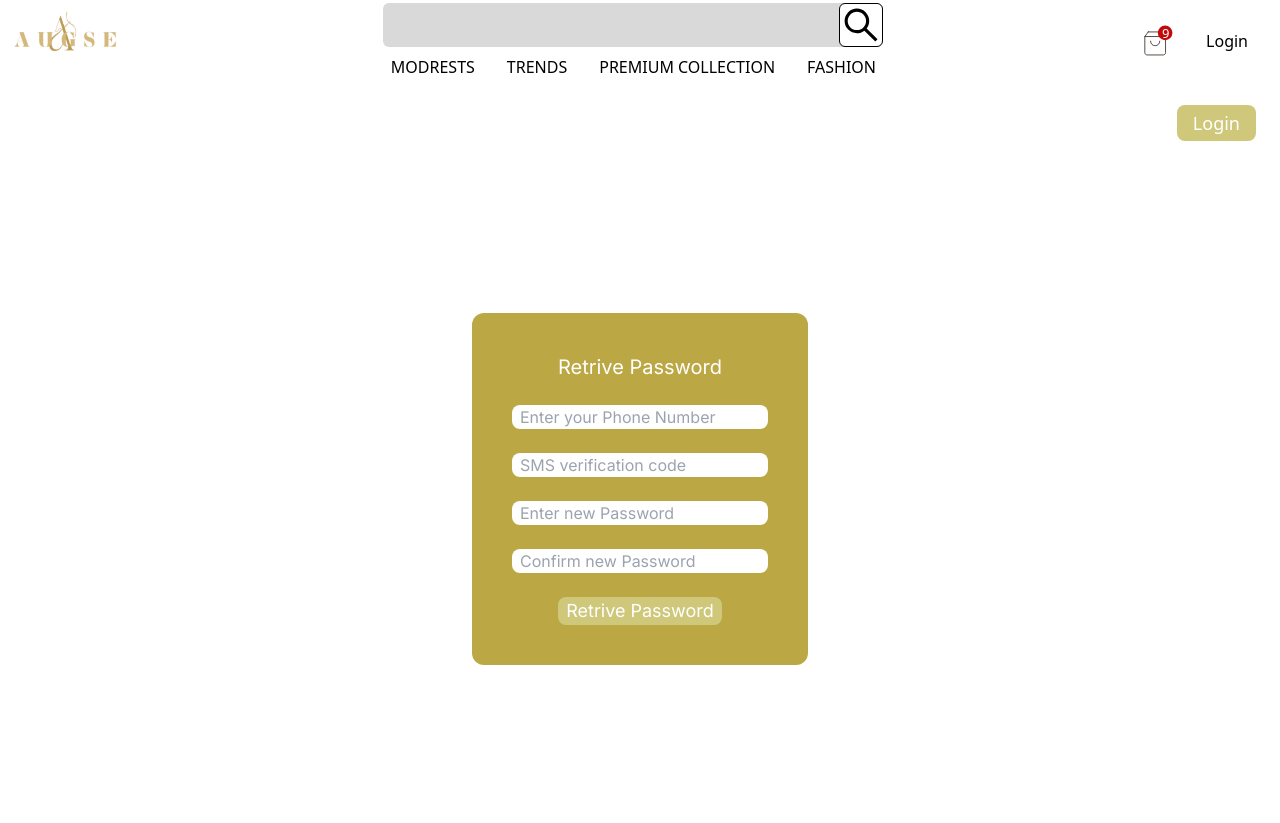
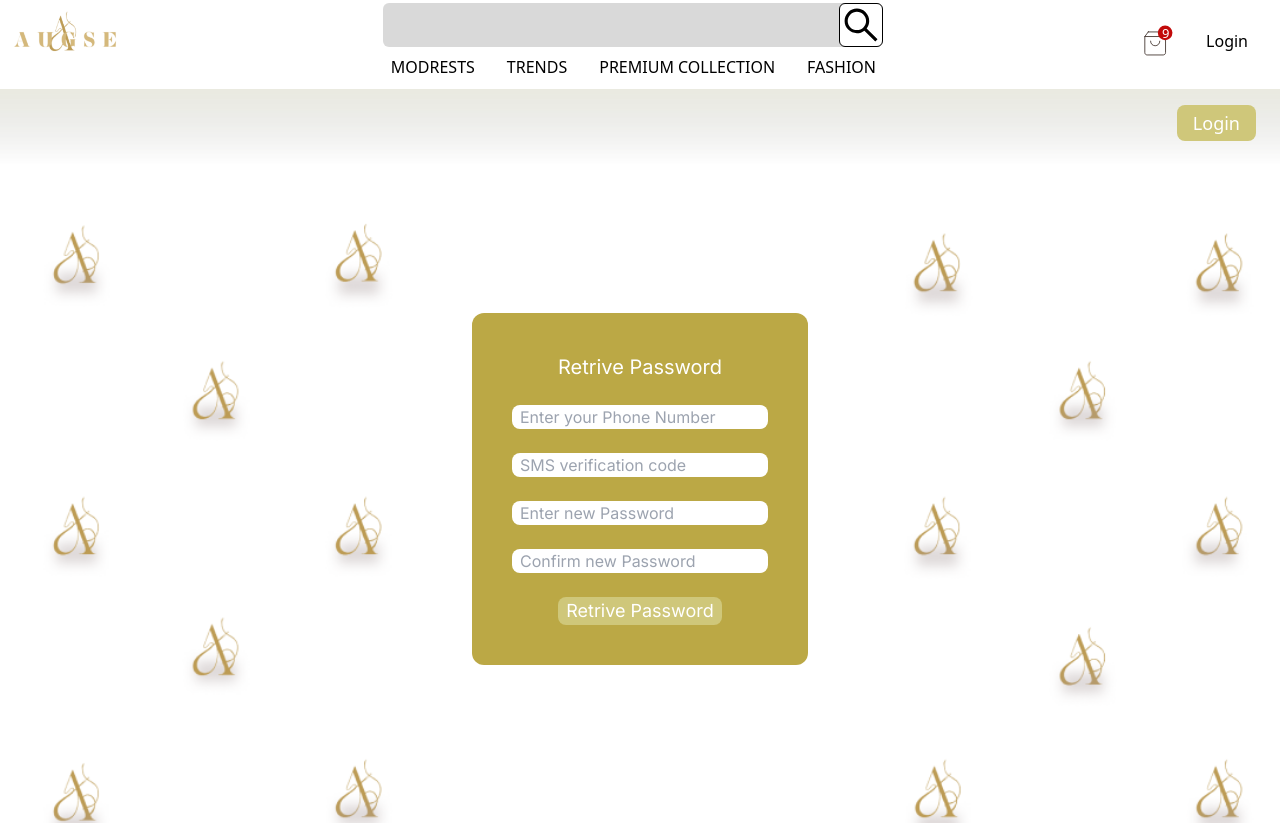
Before and after one commit to Chandan17801/frontend-temp, a Next.js app: page /users/reset_password in a window 1280 px wide. Shown: the top 823 px of the page. Built offline with nearby package versions, Linux system fonts and the light colour scheme.

Commit message:
bg added

```diff
--- a/package.json
+++ b/package.json
@@ -10,6 +10,7 @@
   },
   "dependencies": {
     "autoprefixer": "10.4.14",
+    "axios": "^1.4.0",
     "eslint": "8.45.0",
     "eslint-config-next": "13.4.12",
     "next": "13.4.12",
--- /dev/null
+++ b/src/pages/404.jsx
@@ -0,0 +1,9 @@
+import React from 'react'
+
+const Error = () => {
+  return (
+    <div>Error</div>
+  )
+}
+
+export default Error
--- /dev/null
+++ b/src/pages/api/users/register.js
@@ -0,0 +1,9 @@
+import axios from "axios";
+
+export default async function register(req, res) {
+  try {
+    const response = await axios.post();
+  } catch (error) {
+    console.log(error);
+  }
+}
--- a/src/pages/users/login.jsx
+++ b/src/pages/users/login.jsx
@@ -3,6 +3,7 @@
 import Link from "next/link";
 
 const inter = Inter({ subsets: ["latin"] });
+
 
 const Login = () => {
   const [loginData, setLoginData] = useState({});
@@ -19,8 +20,8 @@
     console.log("Submited");
   };
   return (
-    <div className="relative">
-      <section className=" min-h-screen  flex justify-center items-center absolute top-0 left-0 w-full bg bg-transparent">
+    <div className="relative" >
+      <section className="usersContainer min-h-screen  flex justify-center items-center absolute top-0 left-0 w-full bg bg-transparent">
         <form
           onSubmit={handleSubmit}
           className={`flex flex-col justify-center items-center gap-6 bg-[#A89011C7] p-10 rounded-xl ${inter.className}`}
--- a/src/pages/users/reset_password.jsx
+++ b/src/pages/users/reset_password.jsx
@@ -21,7 +21,7 @@
   };
   return (
     <div className="relative">
-      <section className=" min-h-screen  flex justify-center items-center absolute top-0 left-0 w-full bg bg-transparent">
+      <section className=" min-h-screen  usersContainer flex justify-center items-center absolute top-0 left-0 w-full bg bg-transparent">
         <form
           onSubmit={handleSubmit}
           className={`flex flex-col justify-center items-center gap-6 bg-[#A89011C7] p-10 rounded-xl ${inter.className}`}
--- a/src/pages/users/signup.jsx
+++ b/src/pages/users/signup.jsx
@@ -21,7 +21,7 @@
   };
   return (
     <div className="relative">
-      <section className=" min-h-screen  flex justify-center items-center absolute top-0 left-0 w-full bg bg-transparent">
+      <section className=" min-h-screen usersContainer flex justify-center items-center absolute top-0 left-0 w-full bg bg-transparent">
         <form
           onSubmit={handleSubmit}
           className={`flex flex-col justify-center items-center gap-6 bg-[#A89011C7] p-10 rounded-xl ${inter.className}`}
--- a/src/styles/globals.css
+++ b/src/styles/globals.css
@@ -27,6 +27,16 @@
   flex-direction: column;
 }
 
+
+.usersContainer {
+  background-image: url("/bg_login.png");
+  background-repeat: no-repeat;
+  background-size: cover; /* Adjust to your preference */
+  background-position: center; /* Adjust to your preference */
+  background-color: transparent; /* Optional */
+}
+
+
 @media (min-width: 768px) {
   .container {
       flex-direction: row;
```
Also changed, not shown: public/bg_login.png (added), 1 other file (tests, documents, lock files or other folders).
